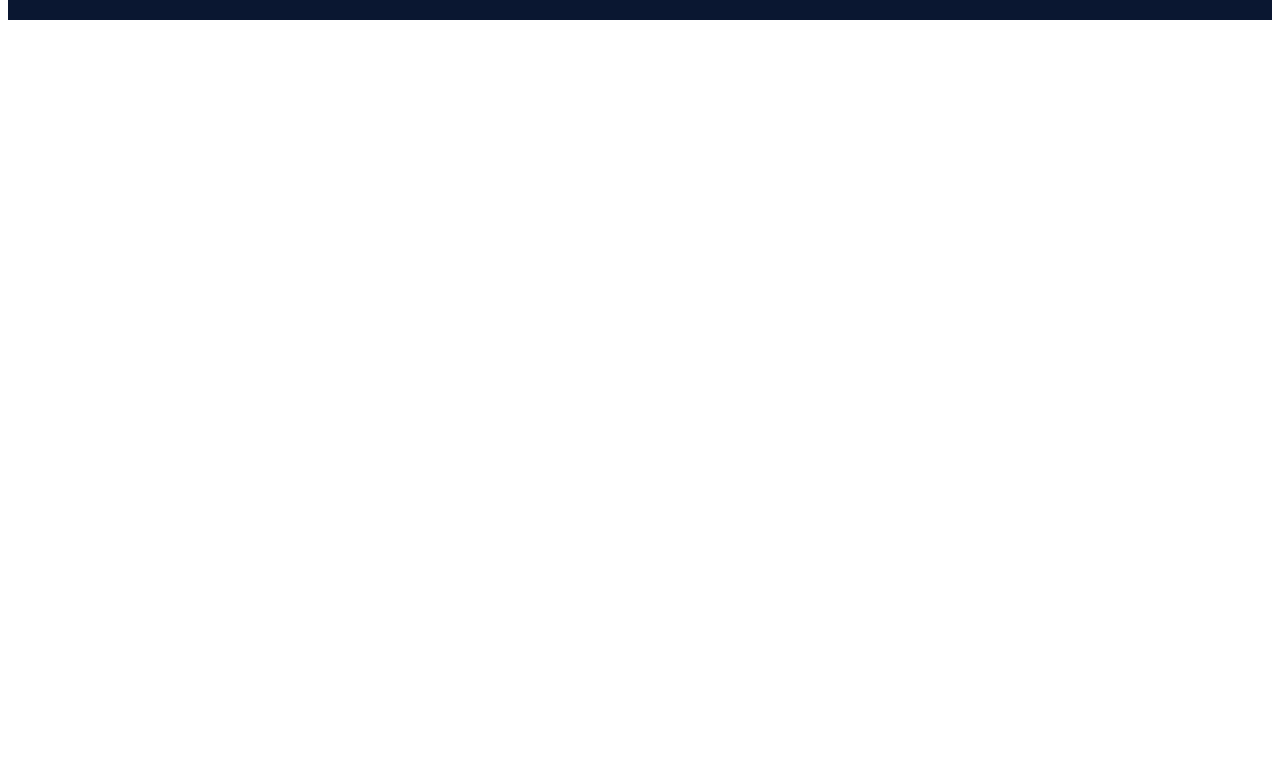
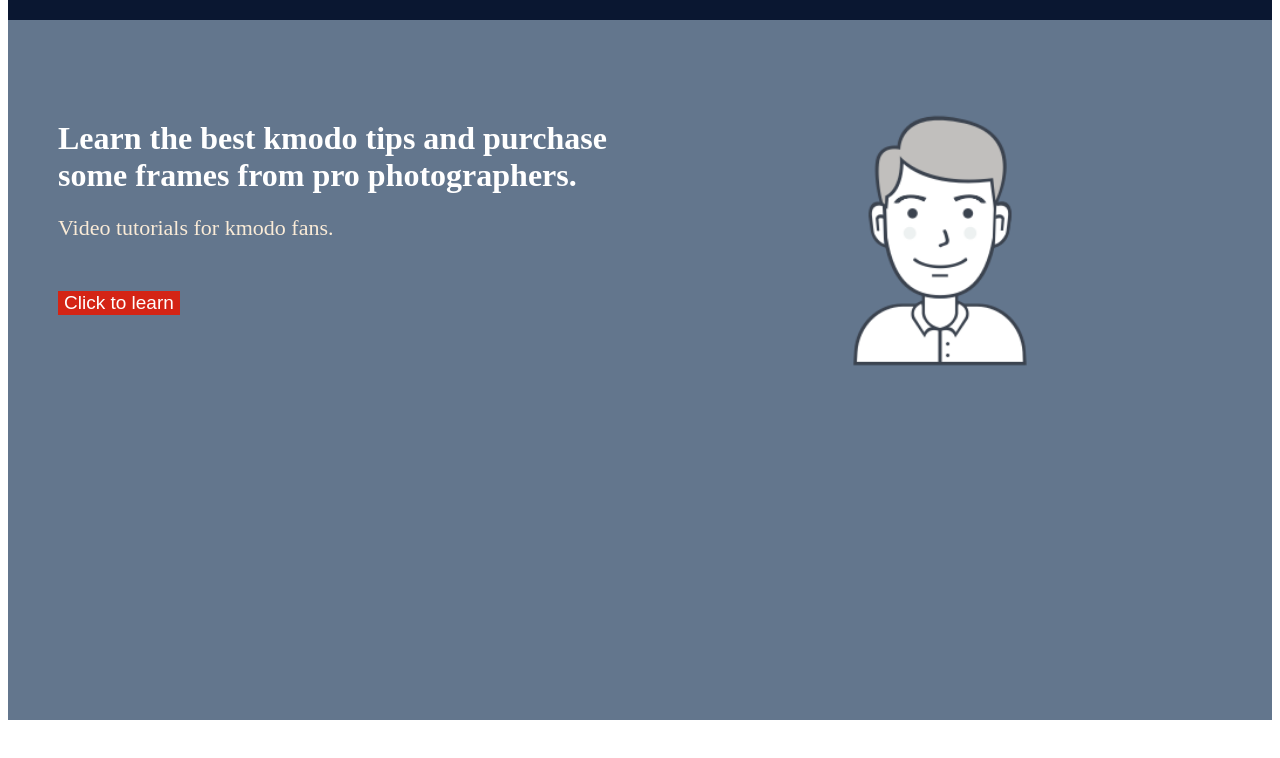
Before and after one commit to Cpzty/Lab1Web, a plain HTML site: page index.html in a window 1280 px wide. Shown: the part 88-846 px from the top of the page. Before the commit the page ends 800 px from the top, so only its background shows below. Drawn offline with Linux system fonts and the light colour scheme.

Commit message:
primera parte del cuerpo

```diff
--- a/css/app.css
+++ b/css/app.css
@@ -10,10 +10,7 @@ CSS
   float: left;
   border-left: none;
   box-sizing: border-box;
-
-
-
-
+  border-bottom: none;
 }
 
 /*imagen del kmodo*/
@@ -100,3 +97,79 @@ CSS
   border: 0px;
   color: #fff;
 }
+
+.body1{
+  height: 700px;
+  width: 50%;
+  background-color: #63768d;
+  float: left;
+  border-left: none;
+  box-sizing: border-box;
+  border-top: none;
+}
+
+.kmodolearn{
+  color: #fff;
+  margin-top: 100px;
+  margin-left: 50px;
+}
+
+.learnbtn{
+  margin-left: 50px;
+  margin-top: 50px;
+  border: 0px;
+  font-size: 19px;
+  background-color: #d42415;
+  color: #fff;
+}
+
+.learnbtn:hover{
+  transform: scale(1.2);
+}
+
+.spn2{
+  margin-left: 50px;
+  font-size: 22px;
+  color: antiquewhite;
+}
+
+
+
+.body1-1{
+  height: 700px;
+  width: 50%;
+  background-color: #63768d;
+  float: left;
+  border-left: none;
+  box-sizing: border-box;
+  border-top: none;
+}
+
+.genuser{
+  margin-left: 150px;
+  margin-top: 50px;
+}
+
+.genuser:hover{
+  transform: scale(1.5);
+}
+
+.body2{
+  height: 700px;
+  width: 50%;
+  background-color: #fff;
+  float: left;
+  border-left: none;
+  box-sizing: border-box;
+  border-top: none;
+}
+
+.body2-1{
+  height: 700px;
+  width: 50%;
+  background-color: #fff;
+  float: left;
+  border-left: none;
+  box-sizing: border-box;
+  border-top: none;
+}
--- a/index.html
+++ b/index.html
@@ -25,7 +25,25 @@
 
     <button class="pro">Go Pro</button>
     <button class="signin">Sign In</button>
+  </div>
+
+  <div class="body1">
+
+    <h1 class="kmodolearn">Learn the best kmodo tips and purchase some frames from pro photographers.</h1>
+    <span class="spn2">Video tutorials for kmodo fans.</span>
+    <br>
+    <button class="learnbtn">Click to learn</button>
+  </div>
+
+  <div class="body1-1">
+
+    <img src="imgs/genericuser.png" alt="Oops" width="300px" height="300px" class="genuser">
 
   </div>
+
+  <div class="body2"></div>
+
+  <div class="body2-1"></div>
+
 </body>
 </html>
```
Also changed, not shown: imgs/genericuser.png (added).
